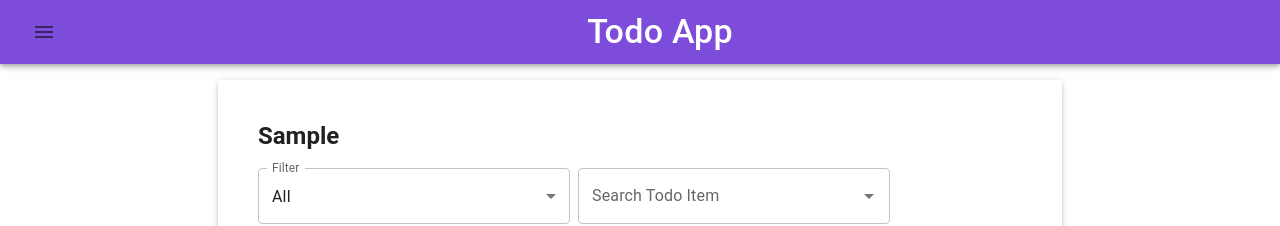
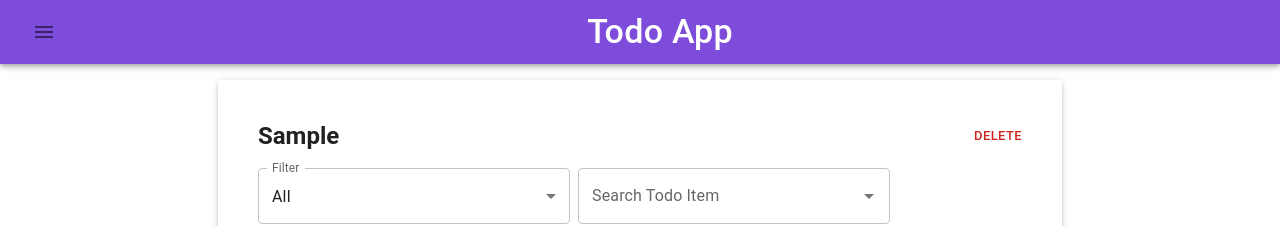
Before and after one commit to MatusVetrik/todo-app, a React (Vite) app: page / in a window 1280 px wide. Both pictures are taken after typing "Sample" into the empty fields and a click on the button "CREATE TODO LIST". Shown: the top 226 px of the page. Built offline with nearby package versions, Linux system fonts and the light colour scheme; no server answers.

Commit message:
feat: delete todo list

```diff
--- a/src/components/todos/todo/TodoCard.tsx
+++ b/src/components/todos/todo/TodoCard.tsx
@@ -1,16 +1,24 @@
-import {Card, CardActions, CardContent, Grid, Typography} from "@mui/material";
+import {
+  Button,
+  Card,
+  CardActions,
+  CardContent,
+  Grid,
+  Typography,
+} from "@mui/material";
 import {useState} from "react";
-import {Todo, Todos} from "../../../types";
+import {useAppDispatch} from "../../../redux/hooks";
+import {deleteTodoList} from "../../../redux/reducer";
+import {Todo, Todos, Filter} from "../../../types";
 import {TodoItemForm} from "../../forms/TodoItemForm";
+import TodosList from "../TodosList";
 import {TodoFilter} from "./inputs/TodoFilter";
+import TodoSearch from "./inputs/TodoSearch";
 import TodoItem from "./item/TodoItem";
-import TodoSearch from "./inputs/TodoSearch";
 
 interface Props {
   todoList: Todos | null;
 }
-
-export type Filter = "All" | "Completed" | "Active";
 
 export const TodoCard = ({todoList}: Props) => {
   const options = todoList?.todos?.map((todo) => todo.title);
@@ -18,6 +26,8 @@ export const TodoCard = ({todoList}: Props) => {
   const [filter, setFilter] = useState<Filter>("All");
 
   const [searchedTodo, setsearchedTodo] = useState<string>("");
+
+  const dispatch = useAppDispatch();
 
   const todoItem = (todo: Todo, listId: number) => (
     <TodoItem
@@ -34,6 +44,12 @@ export const TodoCard = ({todoList}: Props) => {
   return (
     <Card sx={{maxWidth: "100%", m: 2, p: 2, boxShadow: 3}}>
       <CardContent>
+        <Grid
+          container
+          alignItems="center"
+          direction="row"
+          justifyContent="space-between"
+        >
           <Typography
             gutterBottom
             variant="h5"
@@ -42,6 +58,20 @@ export const TodoCard = ({todoList}: Props) => {
           >
             {todoList?.name}
           </Typography>
+          <Button
+            size="small"
+            sx={{color: "#d1231d"}}
+            onClick={() => {
+              dispatch(
+                deleteTodoList({
+                  listId: todoList?.id!,
+                })
+              );
+            }}
+          >
+            Delete
+          </Button>
+        </Grid>
         <Grid
           container
           alignItems="center"
--- a/src/redux/reducer.ts
+++ b/src/redux/reducer.ts
@@ -1,31 +1,10 @@
 import {createSlice, PayloadAction} from "@reduxjs/toolkit";
 import {findIndexOfItem, findIndexOfList, getUniqueData} from "../helper";
-import {postData, updateData} from "../server";
+import {updateData} from "../server";
 import {Todo, Todos, TodosList} from "../types";
 
 const initialState: TodosList = {
-  todosList: [
-    // {
-    //   id: 1,
-    //   name: "Todo list 1",
-    //   todos: [
-    //     {
-    //       id: 2,
-    //       title: "Title",
-    //       text: "text",
-    //       deadline: "2010-04-02T14:12:07",
-    //       completed: true,
-    //     },
-    //     {
-    //       id: 3,
-    //       title: "Title",
-    //       text: "text",
-    //       deadline: "2010-04-02T14:12:07",
-    //       completed: true,
-    //     },
-    //   ],
-    // },
-  ],
+  todosList: [],
 };
 
 export const todosListReducer = createSlice({
@@ -63,6 +42,18 @@ export const todosListReducer = createSlice({
       updateData(state);
     },
 
+    deleteTodoList: (
+      state: TodosList,
+      action: PayloadAction<{listId: number}>
+    ) => {
+      const updatedListOfTodos = state.todosList.filter(
+        (list) => list.id !== action.payload.listId
+      );
+
+      state.todosList = updatedListOfTodos;
+      updateData(state);
+    },
+
     setItemCompleted: (
       state: TodosList,
       action: PayloadAction<{listId: number; todoId: number; status: boolean}>
@@ -86,6 +77,7 @@ export const {
   addTodoList,
   addItemToTodoList,
   deleteItemFromTodoList,
+  deleteTodoList,
   setItemCompleted,
 } = todosListReducer.actions;
 
```
Lines whose indentation alone changed are shown as unchanged.
